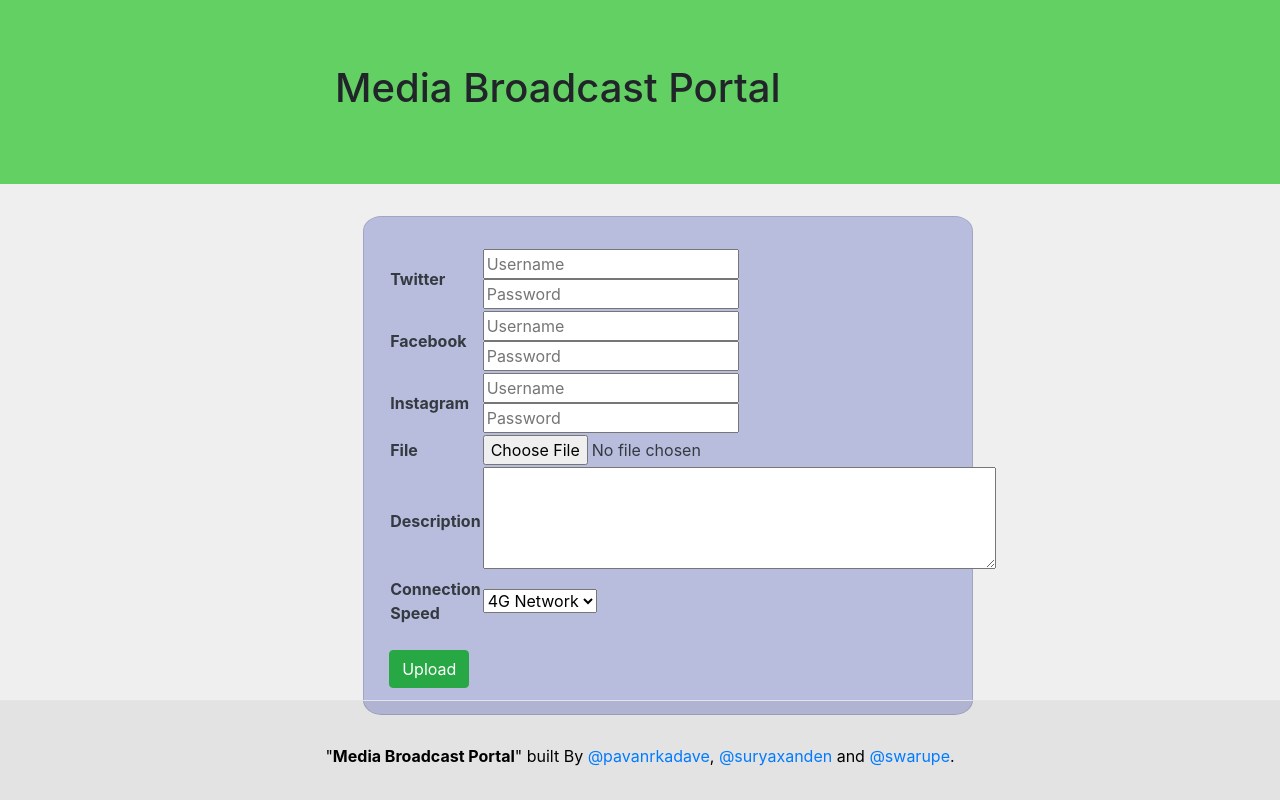
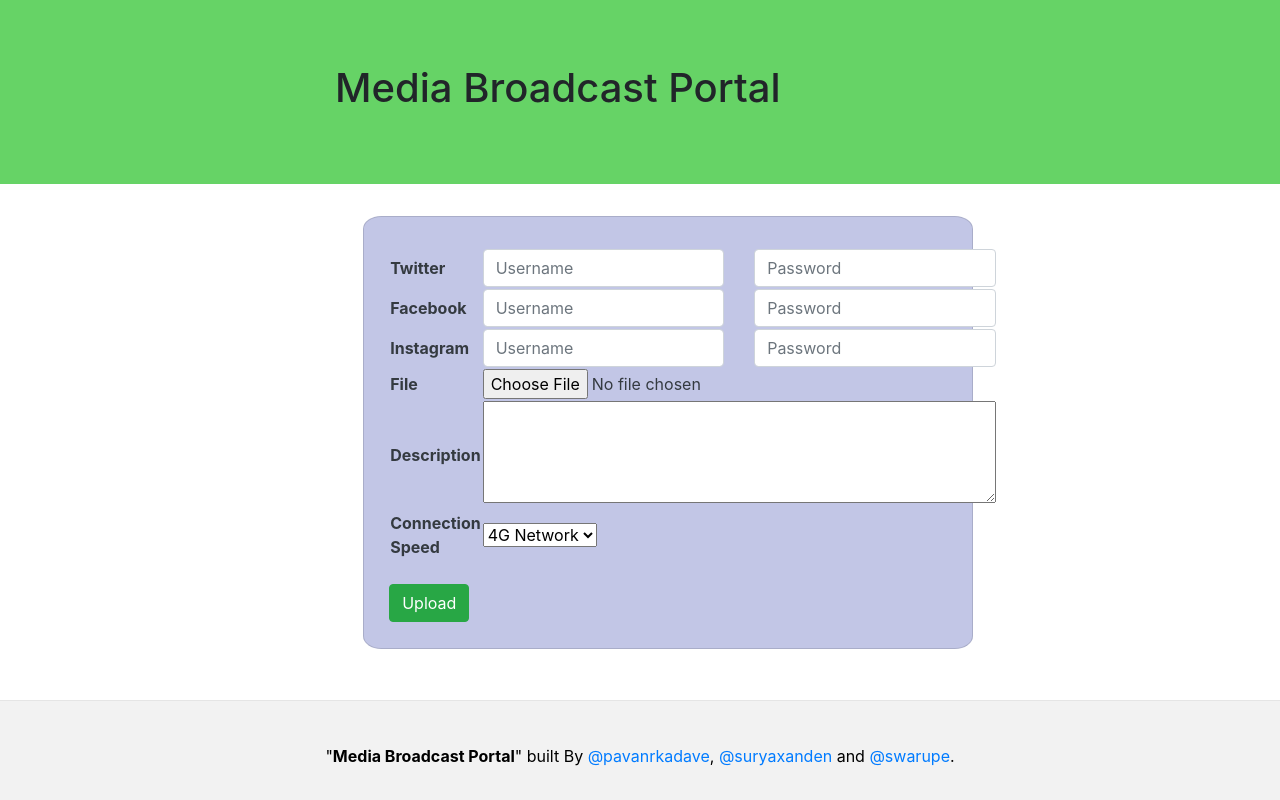
Before and after one commit to SuryaXanden/Automated-Socialmedia-Posting, a Flask app: page / in a window 1280 px wide. Run offline with Flask 2, Linux system fonts and the light colour scheme; some libraries are stand-ins or nearby versions.

Commit message:
minor UI tweaks

```diff
--- a/templates/index.html
+++ b/templates/index.html
@@ -7,9 +7,6 @@
     <title>Media Broadcast Portal</title>
     <meta name="viewport" content="width=device-width, initial-scale=1">
     <link rel="stylesheet" href="https://maxcdn.bootstrapcdn.com/bootstrap/4.1.3/css/bootstrap.min.css">
-    <script src="https://ajax.googleapis.com/ajax/libs/jquery/3.3.1/jquery.min.js"></script>
-    <script src="https://cdnjs.cloudflare.com/ajax/libs/popper.js/1.14.3/umd/popper.min.js"></script>
-    <script src="https://maxcdn.bootstrapcdn.com/bootstrap/4.1.3/js/bootstrap.min.js"></script>
     <link rel="stylesheet" href="./styles.css">
 </head>
 <body>
@@ -27,19 +24,41 @@
                         <tr>
                             <td><b>Twitter</b></td>
                             <td>
-                                <input type="text" name="tun" required placeholder="Username">
-                                <input type="password" name="tup" required placeholder="Password">
+                                <div class="row">
+                                    <div class="col-lg-6">
+                                        <input class="form-control" type="text" name="tun" required placeholder="Username">
+                                    </div>
+                                    <div class="col-lg-6">
+                                        <input class="form-control" type="password" name="tup" required placeholder="Password">
+                                    </div>
+                                </div>
                             </td>
                         </tr>
                         <tr>
                             <td><b>Facebook</b></td>
-                            <td><input type="text" name="fun" required placeholder="Username">
-                            <input type="password" name="fup" required placeholder="Password"></td>
+                            <td>
+                                <div class="row">
+                                    <div class="col-lg-6">
+                                        <input class="form-control" type="text" name="fun" required placeholder="Username">
+                                    </div>
+                                    <div class="col-lg-6">
+                                        <input class="form-control" type="password" name="fup" required placeholder="Password">
+                                    </div>
+                                </div>
+                            </td>
                         </tr>
                         <tr>
                             <td><b>Instagram</b></td>
-                            <td><input type="text" name="iun" required placeholder="Username">
-                            <input type="password" name="iup" required placeholder="Password"></td>
+                            <td>
+                                <div class="row">
+                                    <div class="col-lg-6">
+                                        <input class="form-control" type="text" name="iun" required placeholder="Username">
+                                    </div>
+                                    <div class="col-lg-6">
+                                        <input class="form-control" type="password" name="i up" required placeholder="Password">
+                                    </div>
+                                </div>
+                            </td>
                         </tr>
                         <tr>
                             <td><b>File</b></td>
@@ -68,6 +87,9 @@
             </div>
         </div>
     </div>
+    <script src="https://ajax.googleapis.com/ajax/libs/jquery/3.3.1/jquery.min.js"></script>
+    <script src="https://cdnjs.cloudflare.com/ajax/libs/popper.js/1.14.3/umd/popper.min.js"></script>
+    <script src="https://maxcdn.bootstrapcdn.com/bootstrap/4.1.3/js/bootstrap.min.js"></script>
 </body>
 <footer class="blog-footer">
     <p>"<strong>Media Broadcast Portal</strong>" built By <a href="#">@pavanrkadave</a>, <a href="#">@suryaxanden</a> and <a href="#">@swarupe</a>.</p>
--- a/templates/styles.css
+++ b/templates/styles.css
@@ -11,8 +11,6 @@
 
 #title
 {
-    /* text-align: center; */
-    /* margin: 25%; */
     display: flex;
     justify-content: center;
     align-items: center;
@@ -37,7 +35,7 @@
 
 body
 {
-    background-color: rgba(128,128,128,.125);
+    /* background-color: rgba(128,128,128,.125); */
 }
 
 .blog-footer
--- a/twitter.py
+++ b/twitter.py
@@ -42,8 +42,8 @@ def go():
     filename = secure_filename(file.filename)
     media = os.path.abspath(filename)
     file.save(media)
-    un = request.form['username']
-    up = request.form['password']
+    un = request.form['tun']
+    up = request.form['tup']
     desc = request.form['desc']
     speed = int(request.form['speed'])
     Twitter(un,up,media,desc,speed)
```
Also changed, not shown: 1 other file.
